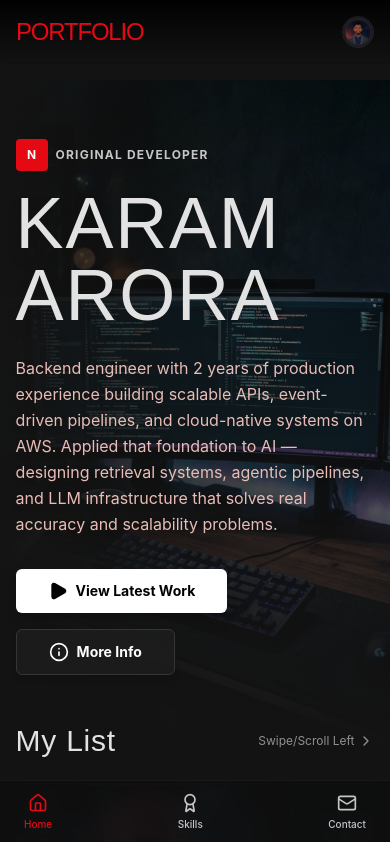
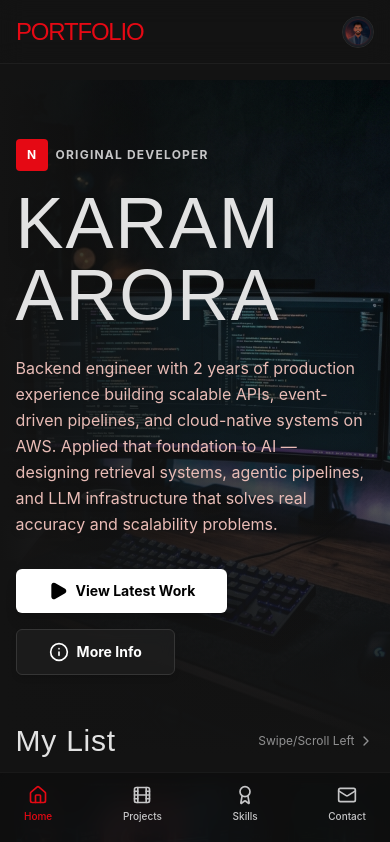
Before and after one commit to karamarora20/devflix, a React (Vite) app: page / in a window 390 px wide. Shown: the top 842 px of the page. Built offline with nearby package versions, Linux system fonts and the light colour scheme.

Commit message:
fix: mobile view navbar disappear

```diff
--- a/src/components/NavBar.tsx
+++ b/src/components/NavBar.tsx
@@ -3,7 +3,7 @@
  * SPDX-License-Identifier: Apache-2.0
  */
 
-import { Home, Award, Mail, Download } from "lucide-react";
+import { Home, Award, Mail, Download, Film } from "lucide-react";
 import { MY_PROFILE } from "../data";
 
 interface NavBarProps {
@@ -56,6 +56,13 @@ export default function NavBar({
               Home
             </button>
             <button
+              onClick={() => handleTabClick("projects")}
+              className={`font-semibold text-sm transition-all duration-200 hover:scale-105 hover:text-on-surface ${activeTab === "projects" ? "text-on-surface font-bold border-b-2 border-primary-container pb-1" : "text-secondary"
+                }`}
+            >
+              Projects
+            </button>
+            <button
               onClick={() => handleTabClick("skills")}
               className={`font-semibold text-sm transition-all duration-200 hover:scale-105 hover:text-on-surface ${activeTab === "skills" ? "text-on-surface font-bold border-b-2 border-primary-container pb-1" : "text-secondary"
                 }`}
@@ -98,7 +105,7 @@ export default function NavBar({
       </nav>
 
       {/* Mobile Top Header (Visible only on small screens) */}
-      <header className="md:hidden fixed w-full top-0 z-50 bg-gradient-to-b from-black/90 to-transparent p-4 flex justify-between items-center h-16 backdrop-blur-[2px]">
+      <header className="md:hidden fixed top-0 left-0 right-0 z-[100] bg-background/95 border-b border-white/5 p-4 flex justify-between items-center h-16 backdrop-blur-md">
         <span
           onClick={() => handleTabClick("home")}
           className="font-bebas text-2xl text-primary-container tracking-tighter"
@@ -116,13 +123,21 @@ export default function NavBar({
       </header>
 
       {/* Mobile Bottom Navigation Bar */}
-      <nav className="md:hidden fixed bottom-0 w-full bg-surface-container-lowest/95 border-t border-surface-variant/30 z-50 px-6 py-3 flex justify-between items-center backdrop-blur-md">
+      <nav className="md:hidden fixed bottom-0 left-0 right-0 bg-surface-container-lowest/95 border-t border-surface-variant/30 z-[999] px-6 pt-3 pb-5 flex justify-between items-center backdrop-blur-md">
         <button
           onClick={() => handleTabClick("home")}
           className={`flex flex-col items-center gap-1 ${activeTab === "home" ? "text-primary-container font-bold" : "text-secondary"}`}
         >
           <Home className="w-5 h-5" />
           <span className="text-[10px] font-medium">Home</span>
+        </button>
+
+        <button
+          onClick={() => handleTabClick("projects")}
+          className={`flex flex-col items-center gap-1 ${activeTab === "projects" ? "text-primary-container font-bold" : "text-secondary"}`}
+        >
+          <Film className="w-5 h-5" />
+          <span className="text-[10px] font-medium">Projects</span>
         </button>
 
         <button
```
